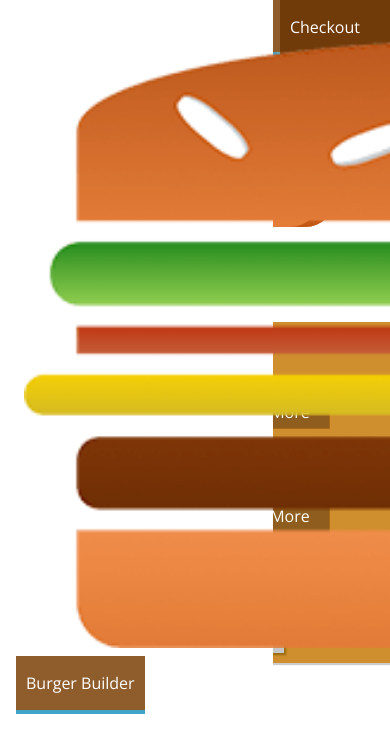
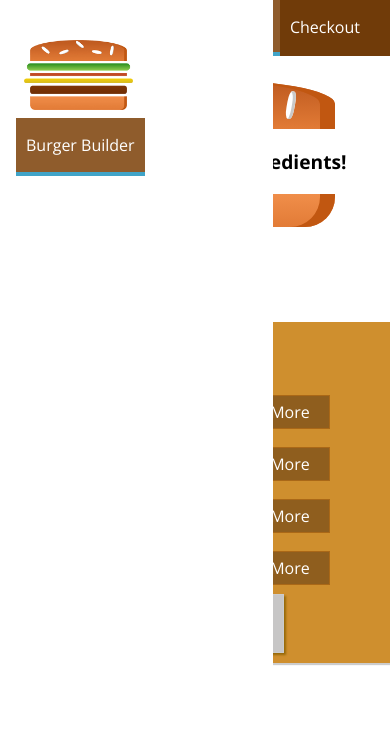
Before and after one commit to Tomekzako/The-Burger-Builder, a React app: page / in a window 390 px wide. Shown: the top 752 px of the page. Built offline with nearby package versions, Linux system fonts and the light colour scheme.

Commit message:
Working on Responsive Adjustments

```diff
--- a/src/components/Logo/Logo.css
+++ b/src/components/Logo/Logo.css
@@ -1,7 +1,7 @@
 .Logo {
     background-color: #fff;
     padding: 8px;
-    height: 80%;
+    height: 100%;
     box-sizing: border-box;
     border-radius: 5px;
 }
--- a/src/components/Navigation/SideDrawer/SideDrawer.css
+++ b/src/components/Navigation/SideDrawer/SideDrawer.css
@@ -25,3 +25,7 @@
 .Close {
     transform: translateX(-100%);
 }
+
+.Logo {
+    height: 11%;
+}
--- a/src/components/Navigation/SideDrawer/SideDrawer.js
+++ b/src/components/Navigation/SideDrawer/SideDrawer.js
@@ -6,7 +6,9 @@ import NavigationItems from '../NavigationItems/NavigationItems';
 const sideDrawer = (props) => {
     return (
         <div className={classes.SideDrawer}>
+        <div className={classes.Logo}>
             <Logo />
+        </div>
             <nav>
                 <NavigationItems />
             </nav>
--- a/src/components/Navigation/Toolbar/Toolbar.css
+++ b/src/components/Navigation/Toolbar/Toolbar.css
@@ -16,3 +16,7 @@
 .Toolbar nav {
     height:  100%;
 }
+
+.Logo {
+    height: 80%;
+}
--- a/src/components/Navigation/Toolbar/Toolbar.js
+++ b/src/components/Navigation/Toolbar/Toolbar.js
@@ -6,7 +6,9 @@ import NavigationItems from '../NavigationItems/NavigationItems';
 const toolbar = (props) => (
     <header className={classes.Toolbar}>
         <div>MENU</div>
-        <Logo />
+        <div className={classes.Logo}>
+            <Logo />
+        </div>
         <nav>
             <NavigationItems />
         </nav>
```
